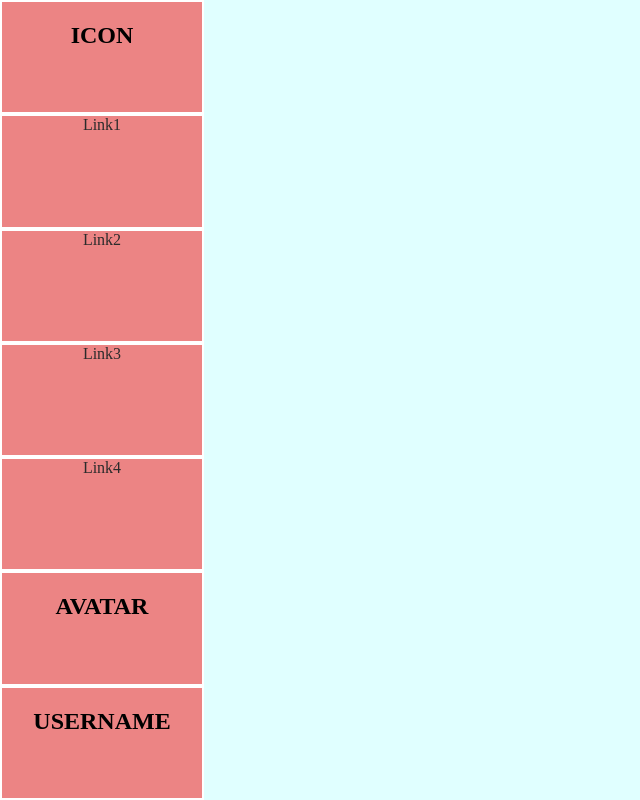
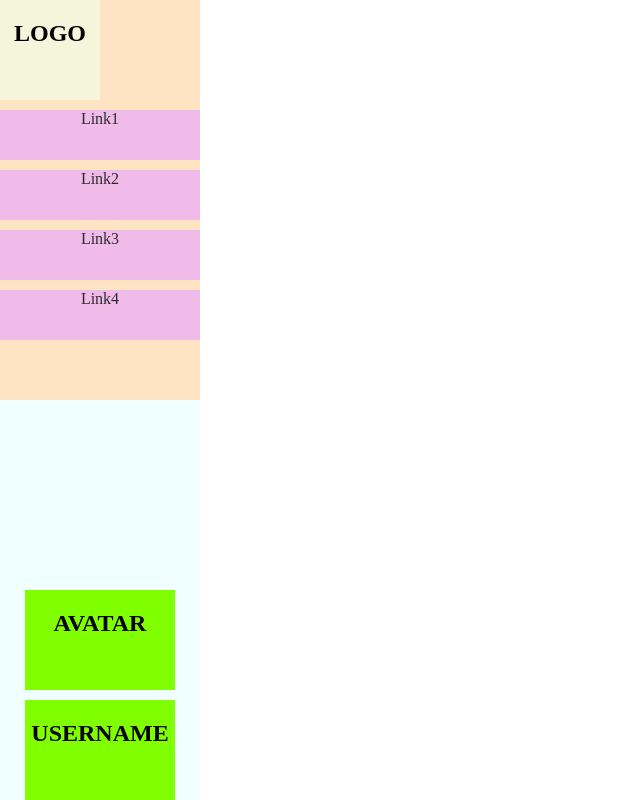
Before and after one commit to RobiChiri/CSS, a plain HTML site: page Flexbox/start/index.html in a window 1280 px wide. Shown: the whole page, without its empty margins (0-640 px from the left). Drawn offline with Linux system fonts and the light colour scheme.

Commit message:
esercizio-2

```diff
--- a/Flexbox/start/index.html
+++ b/Flexbox/start/index.html
@@ -12,32 +12,36 @@
 	</head>
 	<body>
 		<aside>
-			<div class="content">
-        <h2>ICON</h2>
+			<div id="containerUp">
+				<div id="icon">
+					<h2>LOGO</h2>
 				</div>
 
-      <div class="content">
+				<div class="link">
 					<a href="#">Link1</a>
 				</div>
 
-      <div class="content">
+				<div class="link">
 					<a href="#">Link2</a>
 				</div>
 
-      <div class="content">
+				<div class="link">
 					<a href="#">Link3</a>
 				</div>
 
-      <div class="content">
+				<div class="link">
 					<a href="#">Link4</a>
 				</div>
+			</div>
 
-      <div class="content">
+			<div id="containerDown">
+				<div>
 					<h2>AVATAR</h2>
 				</div>
 
-      <div class="content">
+				<div>
 					<h2>USERNAME</h2>
+				</div>
 			</div>
 		</aside>
 	</body>
--- a/Flexbox/start/style.css
+++ b/Flexbox/start/style.css
@@ -1,30 +1,60 @@
-body{
-  background-color: lightcyan;
+body {
 	margin: 0;
+	padding: 0;
 }
-aside{
+
+aside {
+	width: 200px;
 	height: 100vh;
-  width: 200px;
-  background-color: rgb(161, 161, 238);
 	display: flex;
 	flex-direction: column;
-
 }
 
-.content{
-  background-color: rgb(236, 132, 132);
-  height: 50px;
-  width: 100%;
-  border: 2px solid white;
-  flex: 1;
+#containerUp {
+	height: 50vh;
+	background-color: bisque;
+	display: flex;
+	flex-direction: column;
+	gap: 10px;
+}
+
+#icon {
+	height: 100px;
+	width: 100px;
+	background-color: beige;
 	text-align: center;
 }
 
-.content a {
+.link {
+	height: 50px;
+	width: 200px;
+	background-color: #f0bbe9;
+	text-align: center;
+}
+
+.link a {
+	color: #2b2b2b;
 	text-decoration: none;
-  color: #2b2b2b;
 }
-.content a:hover {
+
+.link a:hover {
 	color: #2b2bb2;
 	transition: 0.3s;
 }
+
+#containerDown {
+	height: 50vh;
+	background-color: azure;
+	display: flex;
+	flex-direction: column;
+	gap: 10px;
+	justify-content: flex-end;
+	align-items: center;
+}
+
+#containerDown div {
+	height: 100px;
+	width: 75%;
+	background-color: chartreuse;
+	text-align: center;
+}
```
Also changed, not shown: Flexbox/sidebar.png (added). Lines whose indentation alone changed are shown as unchanged.
